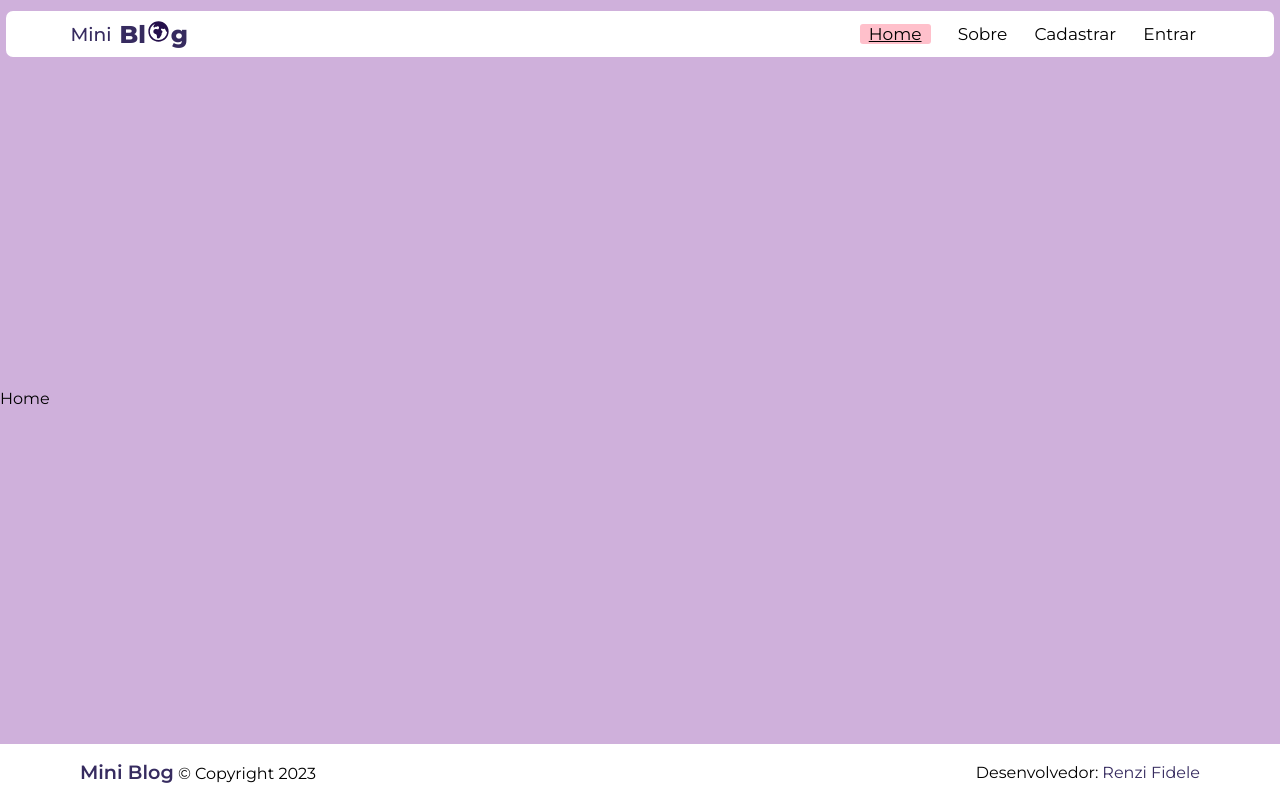
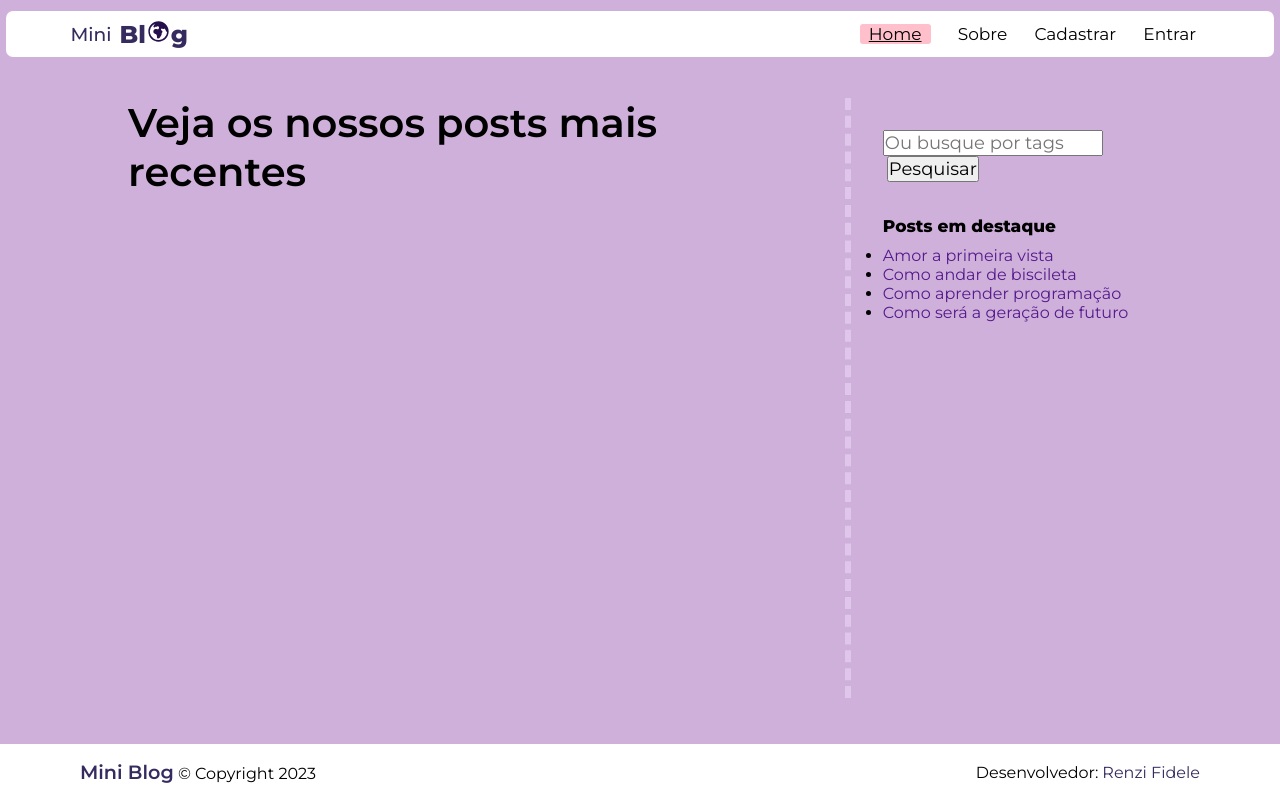
Before and after one commit to renzi-fidele-frontend/Nossoblog, a React (Vite) app: page /entrar in a window 1280 px wide. Built offline with nearby package versions, Linux system fonts and the light colour scheme; no server answers.

Commit message:
Estrutura da Home criada

```diff
--- a/src/pages/CriarPost/CriarPost.jsx
+++ b/src/pages/CriarPost/CriarPost.jsx
@@ -3,6 +3,7 @@ import styles from "./CriarPost.module.css";
 import { db } from "../../firebase/config";
 import { collection, addDoc, Timestamp } from "firebase/firestore";
 import { AuthValue } from "../../context/AuthContent";
+import {useNavigate} from "react-router-dom"
 
 
 const CriarPost = () => {
@@ -13,6 +14,8 @@ const CriarPost = () => {
     const [tags, setTags] = useState("");
     const [loading, setLoading] = useState(false);
     const [erroFormulario, setErroFormulario] = useState("");
+
+    const navegar = useNavigate()
 
     //  Pegando o valor global do Contexto
     const { user } = AuthValue();
@@ -63,6 +66,9 @@ const CriarPost = () => {
                 setImagem("");
                 setConteudo("");
                 setTags([]);
+
+                //  Redirecionando a home
+                navegar("/")
             } else {
                 setErroFormulario("A imagem deve conter uma url válida");
                 setTimeout(() => setErroFormulario(""), 3000);
--- a/src/pages/Home/Home.jsx
+++ b/src/pages/Home/Home.jsx
@@ -1,7 +1,40 @@
 import styles from "./Home.module.css";
 
+import { doc, getDoc } from "firebase/firestore";
+import { db } from "../../firebase/config";
+import { useEffect } from "react";
+
 const Home = () => {
-    return <div>Home</div>;
+    useEffect(() => {}, []);
+
+    return (
+        <section id={styles.container}>
+            <div id={styles.left}>
+                <h2>Veja os nossos posts mais recentes</h2>
+            </div>
+            <div id={styles.right}>
+                <form>
+                    <input type="text" name="query" id="query" placeholder="Ou busque por tags" />
+                    <button>Pesquisar</button>
+                </form>
+                <h3>Posts em destaque</h3>
+                <ul>
+                    <li>
+                        <a href="">Amor a primeira vista</a>
+                    </li>
+                    <li>
+                        <a href="">Como andar de biscileta</a>
+                    </li>
+                    <li>
+                        <a href="">Como aprender programação</a>
+                    </li>
+                    <li>
+                        <a href="">Como será a geração de futuro</a>
+                    </li>
+                </ul>
+            </div>
+        </section>
+    );
 };
 
 export default Home;
--- a/src/pages/Home/Home.module.css
+++ b/src/pages/Home/Home.module.css
@@ -0,0 +1,41 @@
+#container {
+    text-align: center;
+    height: 75vh;
+    display: grid;
+    padding-inline: 10%;
+    grid-template-columns: 70% 30%;
+}
+
+#left > h2 {
+    font-size: 2.5em;
+    font-weight: 600;
+    margin-bottom: 0.3em;
+}
+
+#left {
+    text-align: start;
+}
+
+#right > form > input {
+    font-size: 18px;
+}
+
+#right > form > button {
+    font-size: 18px;
+    margin-left: 4px;
+
+}
+
+#right > h3 {
+    margin-top: 2em;
+    margin-bottom: .6em;
+    font-size: 17px;
+    font-weight: 700;
+}
+
+#right {
+    padding-top: 2em;
+    text-align: start;
+    border-left: #e0c6eb 6px dashed;
+    padding-left: 2em;
+}
```
